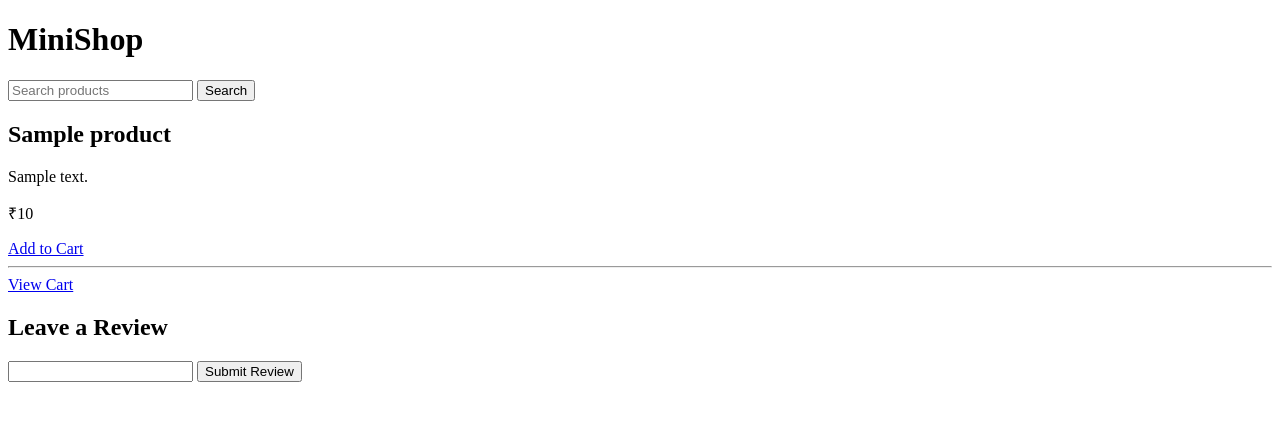
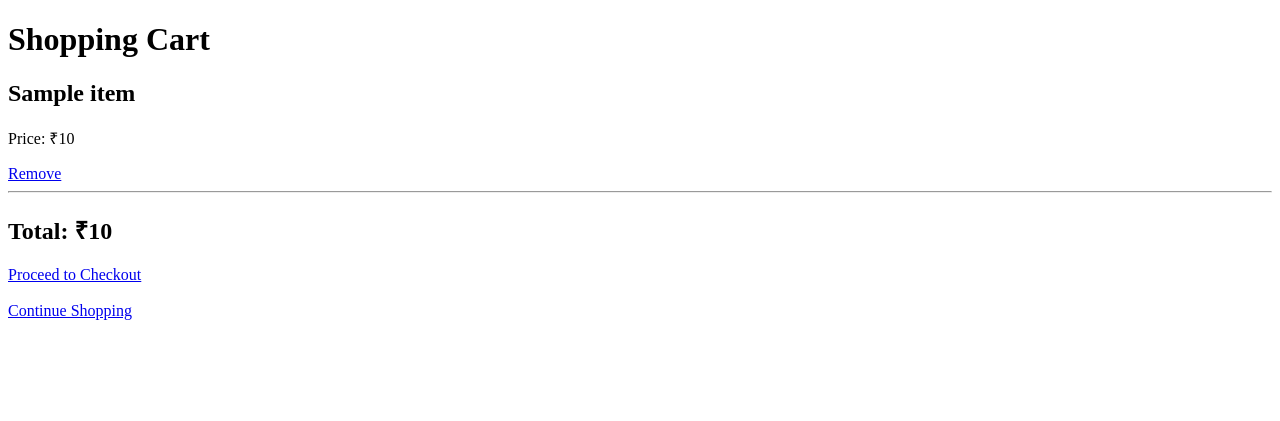
Before and after one commit to parthgandhi22/CryptoLabX_group8, a Flask app: template secure_applications/src/templates/cart.html in a window 1280 px wide. Shown: the top 421 px of the page. Run offline with Flask 3, Linux system fonts and the light colour scheme; the template is opened without the code that fills it: most values are stand-ins (such as "Sample title", 1, 10 or a date in 2020).

Commit message:
Changed the cart

```diff
--- a/secure_applications/src/templates/cart.html
+++ b/secure_applications/src/templates/cart.html
@@ -1,34 +1,42 @@
 <!DOCTYPE html>
 <html>
 <head>
-    <title>MiniShop</title>
+    <title>Shopping Cart</title>
 </head>
 <body>
 
-<h1>MiniShop</h1>
+<h1>Shopping Cart</h1>
 
-<form>
-    <input name="search" placeholder="Search products">
-    <button>Search</button>
-</form>
+{% if cart %}
 
-{% for product in products %}
-<div>
-    <h2>{{ product.name }}</h2>
-    <p>{{ product.description }}</p>
-    <p>₹{{ product.price }}</p>
-    <a href="/add/{{ product.id }}">Add to Cart</a>
-</div>
-<hr>
-{% endfor %}
+    {% for item in cart %}
 
-<a href="/cart">View Cart</a>
+        <div>
+            <h2>{{ item.name }}</h2>
+            <p>Price: ₹{{ item.price }}</p>
 
-<h2>Leave a Review</h2>
-<form method="POST" action="/review">
-    <input name="review">
-    <button>Submit Review</button>
-</form>
+            <a href="/remove/{{ loop.index0 }}">
+                Remove
+            </a>
+        </div>
+
+        <hr>
+
+    {% endfor %}
+
+    <h2>Total: ₹{{ total }}</h2>
+
+    <a href="/checkout">Proceed to Checkout</a>
+
+{% else %}
+
+    <p>Your cart is empty.</p>
+
+{% endif %}
+
+<br><br>
+
+<a href="/">Continue Shopping</a>
 
 </body>
 </html>
```
Also changed, not shown: secure_applications/src/assign2.py (renamed from secure_applications/src/main.py), secure_applications/src/ecommerce.db (added), 1 other file.
